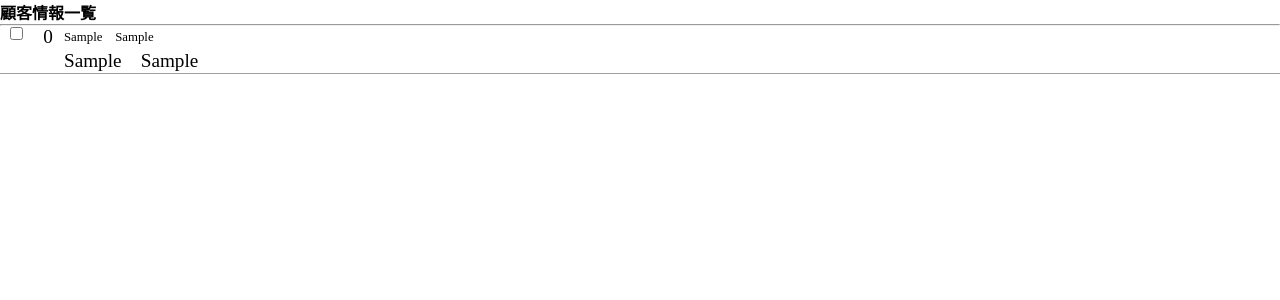
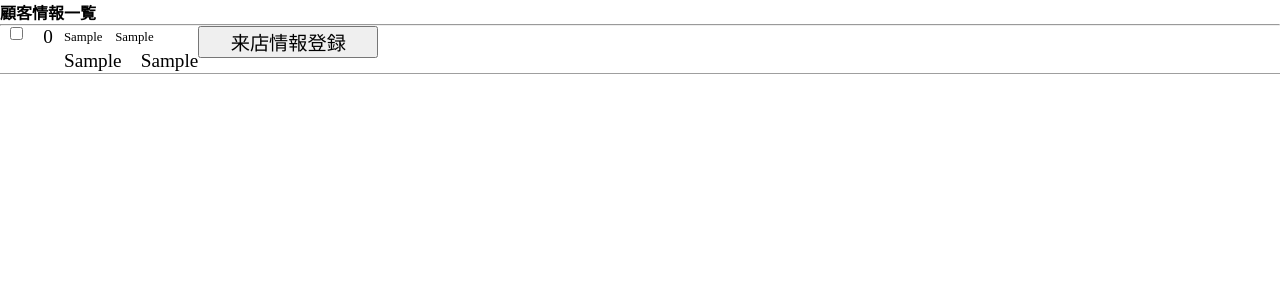
Before and after one commit to mizuno19/shikama, a PHP site: page / in a window 1280 px wide. Shown: the top 300 px of the page. Run offline with PHP 8.4, Linux system fonts and the light colour scheme; tables that the repository leaves empty hold one stand-in row (values such as "Sample post"); data that the repository does not hold is empty; a stand-in replaces the project's code that opens the database connection.

Commit message:
体裁調整

```diff
--- a/css/index.css
+++ b/css/index.css
@@ -1,6 +1,5 @@
 @charset "utf-8";
 
-@media all {
 .client_list {
     position: relative;
     width: 100%;
@@ -10,6 +9,7 @@
     position: relative;
     border: #9f9f9f solid;
     border-width: 0 0 1px 0;
+    overflow: hidden;
     width: 100%;
 }
 
@@ -24,9 +24,13 @@
 .client .id {
     width: 32px;
     height: 100%;
+    float: left;
     text-align: center;
-        vertical-align: middle;
+}
+
+.client .name_box {
     float: left;
+    height: 100%;
 }
 
 .client .kana {
@@ -36,4 +40,14 @@
 .client .name {
     font-size: 1.2rem;
 }
+
+.client .visit, .client form {
+    margin-left: 12px;
+    height: 100%;
+    vertical-align: middle;
 }
+
+.client .visit input[type=submit] {
+    width: 180px;
+    font-size: 1.2rem;
+}
--- a/index.php
+++ b/index.php
@@ -42,9 +42,16 @@ if (empty($res)) {
             echo "<div class=\"client\"><label id=\"${cnt}\">";
             echo "<div class=\"id\"><input type=\"checkbox\" name=\"id[]\" value=\"${id}\"></div>";
             echo "<div class=\"no\">${cnt}</div>";
+            echo '<div class="name_box">';
             echo "<div class=\"kana\">${kana}</div>";
             echo "<div class=\"name\">${name}</div>";
-            echo '</label></div>';
+            echo '</div>';
+            echo '</label>';
+            echo '<div class="visit"><form action="" method="GET">';
+            echo "<input type=\"hidden\" name=\"ID\" value=\"${id}\">";
+            echo '<input type="submit" name="VISIT" value="来店情報登録">';
+            echo '</form></div>';
+            echo '</div>';
             $cnt++;
         }
         echo '</div>';
```
Lines whose indentation alone changed are shown as unchanged.
